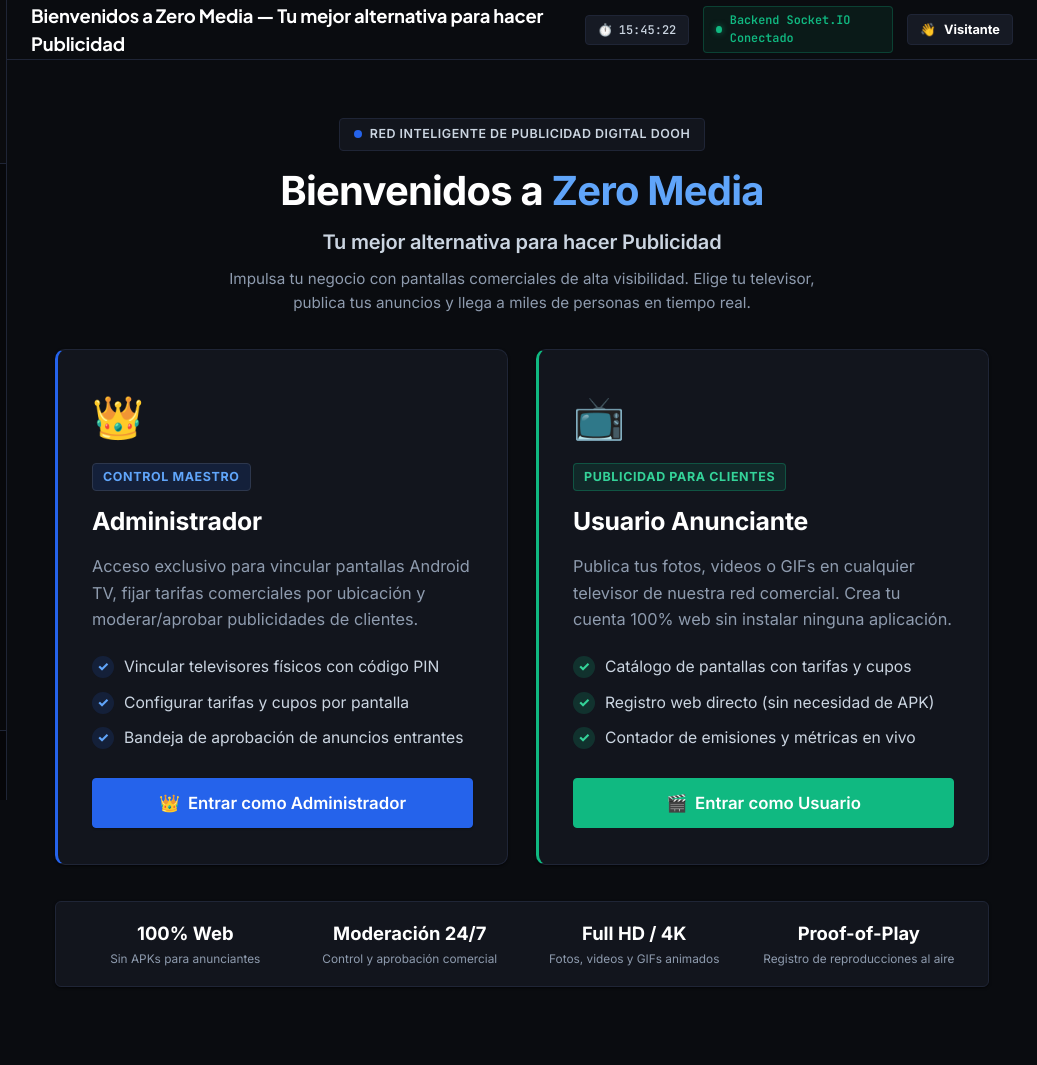
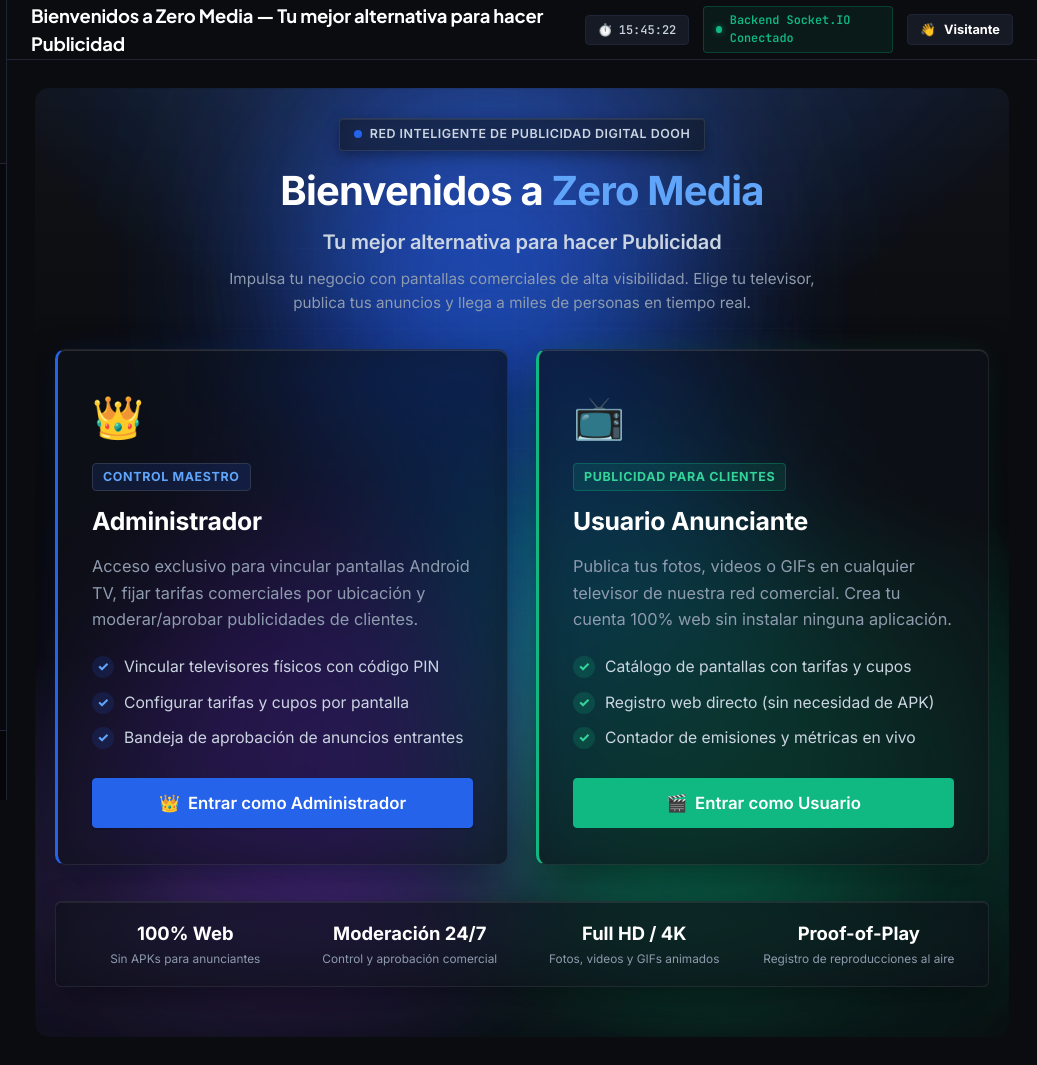
Before and after one commit to Ivanxx16/zero-media, a website: page frontend-web/index.html in a window 1280 px wide. Shown: the full height of the page, 243-1280 px from the left. Drawn offline with Linux system fonts and the light colour scheme; no server answers.

Commit message:
feat: implementar fondo ambiental liquid glass con orbes fluidos y cristal esmerilado para inicio Zero Media

```diff
--- a/frontend-web/index.html
+++ b/frontend-web/index.html
@@ -138,8 +138,17 @@
 
       <!-- ================= VISTA 0: BIENVENIDOS A ZERO MEDIA ================= -->
       <section class="view-section active" id="view-welcome">
+        <!-- FONDO AMBIENTAL LIQUID GLASS (ORBES FLUIDOS Y REFRACCIÓN DE CRISTAL) -->
+        <div class="liquid-glass-backdrop" aria-hidden="true">
+          <div class="liquid-glass-orb orb-primary"></div>
+          <div class="liquid-glass-orb orb-emerald"></div>
+          <div class="liquid-glass-orb orb-purple"></div>
+          <div class="liquid-glass-orb orb-cyan"></div>
+          <div class="liquid-glass-mesh"></div>
+          <div class="liquid-glass-frost"></div>
+        </div>
+
         <div class="welcome-hero-container">
-          <div class="welcome-glow-sphere"></div>
 
           <div class="welcome-header">
             <div class="welcome-badge">
--- a/frontend-web/styles.css
+++ b/frontend-web/styles.css
@@ -2535,7 +2535,123 @@ body {
   color: #FFF;
 }
 
-/* ================= VISTA DE BIENVENIDA HERO: ZERO MEDIA ================= */
+/* ================= VISTA DE BIENVENIDA HERO: ZERO MEDIA (LIQUID GLASS THEME) ================= */
+#view-welcome {
+  position: relative;
+  overflow: hidden;
+  border-radius: var(--radius-xl);
+  min-height: calc(100vh - 110px);
+}
+
+/* Fondo de cristal líquido con orbes fluidos y gradientes profundos */
+.liquid-glass-backdrop {
+  position: absolute;
+  inset: 0;
+  pointer-events: none;
+  z-index: 0;
+  overflow: hidden;
+  isolation: isolate;
+  background:
+    radial-gradient(ellipse 90% 60% at 50% -15%, rgba(37, 99, 235, 0.20), transparent 70%),
+    radial-gradient(ellipse 70% 50% at 85% 75%, rgba(16, 185, 129, 0.16), transparent 65%),
+    radial-gradient(ellipse 65% 45% at 15% 85%, rgba(139, 92, 246, 0.14), transparent 60%);
+}
+
+.liquid-glass-orb {
+  position: absolute;
+  border-radius: 50%;
+  filter: blur(90px);
+  opacity: 0.55;
+  mix-blend-mode: screen;
+  will-change: transform, border-radius;
+}
+
+.liquid-glass-orb.orb-primary {
+  top: -60px;
+  left: 20%;
+  width: 460px;
+  height: 460px;
+  background: radial-gradient(circle, #2563EB 0%, #1D4ED8 40%, rgba(37, 99, 235, 0) 70%);
+  animation: liquidFloat1 22s ease-in-out infinite alternate;
+}
+
+.liquid-glass-orb.orb-emerald {
+  bottom: 40px;
+  right: 12%;
+  width: 420px;
+  height: 420px;
+  background: radial-gradient(circle, #10B981 0%, #059669 45%, rgba(16, 185, 129, 0) 70%);
+  animation: liquidFloat2 26s ease-in-out infinite alternate;
+}
+
+.liquid-glass-orb.orb-purple {
+  bottom: 80px;
+  left: 10%;
+  width: 380px;
+  height: 380px;
+  background: radial-gradient(circle, #8B5CF6 0%, #6D28D9 50%, rgba(139, 92, 246, 0) 70%);
+  animation: liquidFloat3 24s ease-in-out infinite alternate;
+}
+
+.liquid-glass-orb.orb-cyan {
+  top: 35%;
+  right: 25%;
+  width: 320px;
+  height: 320px;
+  background: radial-gradient(circle, #06B6D4 0%, #0284C7 50%, rgba(6, 182, 212, 0) 70%);
+  animation: liquidFloat4 28s ease-in-out infinite alternate;
+}
+
+.liquid-glass-mesh {
+  position: absolute;
+  inset: 0;
+  background-image:
+    linear-gradient(rgba(255, 255, 255, 0.025) 1px, transparent 1px),
+    linear-gradient(90deg, rgba(255, 255, 255, 0.025) 1px, transparent 1px);
+  background-size: 40px 40px;
+  mask-image: radial-gradient(ellipse 80% 70% at 50% 40%, #000 40%, transparent 85%);
+  -webkit-mask-image: radial-gradient(ellipse 80% 70% at 50% 40%, #000 40%, transparent 85%);
+  opacity: 0.55;
+}
+
+.liquid-glass-frost {
+  position: absolute;
+  inset: 0;
+  backdrop-filter: blur(1px);
+  -webkit-backdrop-filter: blur(1px);
+  background: linear-gradient(180deg, rgba(255, 255, 255, 0.03) 0%, transparent 35%, rgba(10, 12, 16, 0.35) 100%);
+}
+
+@keyframes liquidFloat1 {
+  0% { transform: translate(0, 0) scale(1); border-radius: 48% 52% 60% 40% / 50% 45% 55% 50%; }
+  50% { transform: translate(60px, 45px) scale(1.1); border-radius: 58% 42% 45% 55% / 45% 60% 40% 55%; }
+  100% { transform: translate(-40px, 70px) scale(0.95); border-radius: 44% 56% 52% 48% / 56% 44% 56% 44%; }
+}
+
+@keyframes liquidFloat2 {
+  0% { transform: translate(0, 0) scale(1); border-radius: 55% 45% 48% 52% / 48% 55% 45% 52%; }
+  50% { transform: translate(-50px, -40px) scale(1.15); border-radius: 42% 58% 56% 44% / 58% 42% 58% 42%; }
+  100% { transform: translate(35px, -65px) scale(0.92); border-radius: 50% 50% 44% 56% / 46% 54% 46% 54%; }
+}
+
+@keyframes liquidFloat3 {
+  0% { transform: translate(0, 0) scale(1); }
+  50% { transform: translate(45px, -35px) scale(1.08); }
+  100% { transform: translate(-30px, 50px) scale(0.96); }
+}
+
+@keyframes liquidFloat4 {
+  0% { transform: translate(0, 0) scale(0.9); }
+  50% { transform: translate(-40px, 60px) scale(1.12); }
+  100% { transform: translate(50px, -30px) scale(1); }
+}
+
+@media (prefers-reduced-motion: reduce) {
+  .liquid-glass-orb {
+    animation: none !important;
+  }
+}
+
 .welcome-hero-container {
   max-width: 1180px;
   margin: 0 auto;
@@ -2544,11 +2660,8 @@ body {
   flex-direction: column;
   align-items: center;
   position: relative;
+  z-index: 1;
   text-align: center;
-}
-
-.welcome-glow-sphere {
-  display: none;
 }
 
 .welcome-header {
@@ -2564,8 +2677,10 @@ body {
   display: inline-flex;
   align-items: center;
   gap: 8px;
-  background: var(--bg-card);
-  border: 1px solid var(--border-subtle);
+  background: rgba(18, 22, 32, 0.65);
+  backdrop-filter: blur(16px);
+  -webkit-backdrop-filter: blur(16px);
+  border: 1px solid rgba(255, 255, 255, 0.1);
   padding: 6px 14px;
   border-radius: var(--radius-sm);
   font-size: 0.78rem;
@@ -2574,6 +2689,7 @@ body {
   letter-spacing: 0.04em;
   text-transform: uppercase;
   margin-bottom: 16px;
+  box-shadow: 0 4px 14px rgba(0, 0, 0, 0.35), inset 0 1px 0 rgba(255, 255, 255, 0.08);
 }
 
 .welcome-badge-dot {
@@ -2631,37 +2747,47 @@ body {
 }
 
 .welcome-access-card {
-  background: var(--bg-card);
-  border: 1px solid var(--border-subtle);
+  background: rgba(14, 17, 24, 0.72);
+  backdrop-filter: blur(20px) saturate(160%);
+  -webkit-backdrop-filter: blur(20px) saturate(160%);
+  border: 1px solid rgba(255, 255, 255, 0.08);
   border-radius: var(--radius-lg);
   padding: 36px 34px;
   display: flex;
   flex-direction: column;
   justify-content: space-between;
   text-align: left;
-  transition: border-color 0.15s ease, box-shadow 0.15s ease;
-  box-shadow: var(--shadow-sm);
+  transition: all 0.25s cubic-bezier(0.16, 1, 0.3, 1);
+  box-shadow: 0 12px 35px -5px rgba(0, 0, 0, 0.55), inset 0 1px 0 rgba(255, 255, 255, 0.1);
   min-height: 480px;
+  position: relative;
+  z-index: 1;
 }
 
 .welcome-access-card.card-admin {
-  border-left: 3px solid var(--primary);
+  border-left: 3px solid var(--primary, #2563EB);
+  box-shadow: 0 14px 40px -8px rgba(0, 0, 0, 0.6), 0 0 30px -10px rgba(37, 99, 235, 0.25), inset 0 1px 0 rgba(255, 255, 255, 0.12);
 }
 
 .welcome-access-card.card-admin:hover {
-  border-color: var(--border-strong);
-  border-left-color: var(--primary);
-  box-shadow: var(--shadow-md);
+  background: rgba(18, 22, 33, 0.82);
+  border-color: rgba(96, 165, 250, 0.35);
+  border-left-color: var(--primary, #2563EB);
+  box-shadow: 0 20px 50px -8px rgba(0, 0, 0, 0.7), 0 0 35px -6px rgba(37, 99, 235, 0.4), inset 0 1px 0 rgba(255, 255, 255, 0.2);
+  transform: translateY(-3px);
 }
 
 .welcome-access-card.card-user {
   border-left: 3px solid var(--success, #10B981);
+  box-shadow: 0 14px 40px -8px rgba(0, 0, 0, 0.6), 0 0 30px -10px rgba(16, 185, 129, 0.25), inset 0 1px 0 rgba(255, 255, 255, 0.12);
 }
 
 .welcome-access-card.card-user:hover {
-  border-color: var(--border-strong);
+  background: rgba(18, 24, 30, 0.82);
+  border-color: rgba(52, 211, 153, 0.35);
   border-left-color: var(--success, #10B981);
-  box-shadow: var(--shadow-md);
+  box-shadow: 0 20px 50px -8px rgba(0, 0, 0, 0.7), 0 0 35px -6px rgba(16, 185, 129, 0.4), inset 0 1px 0 rgba(255, 255, 255, 0.2);
+  transform: translateY(-3px);
 }
 
 .welcome-card-icon {
@@ -2790,11 +2916,13 @@ body {
   gap: 14px;
   width: 100%;
   max-width: 1140px;
-  background: var(--bg-card);
-  border: 1px solid var(--border-subtle);
+  background: rgba(14, 17, 24, 0.68);
+  backdrop-filter: blur(20px);
+  -webkit-backdrop-filter: blur(20px);
+  border: 1px solid rgba(255, 255, 255, 0.08);
   border-radius: var(--radius-md);
   padding: 18px 24px;
-  box-shadow: var(--shadow-sm);
+  box-shadow: 0 12px 35px -5px rgba(0, 0, 0, 0.5), inset 0 1px 0 rgba(255, 255, 255, 0.08);
 }
 
 .welcome-metric-item {
```
